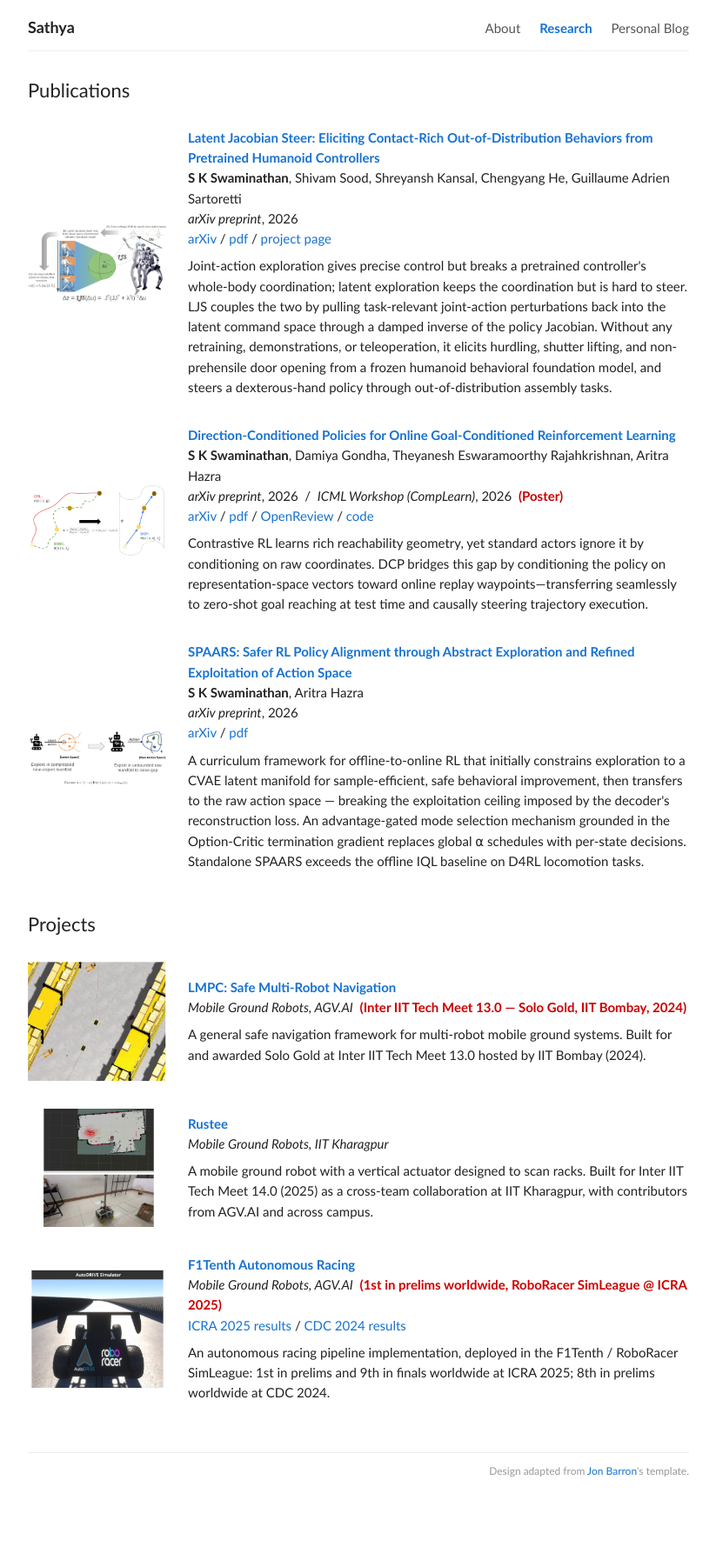
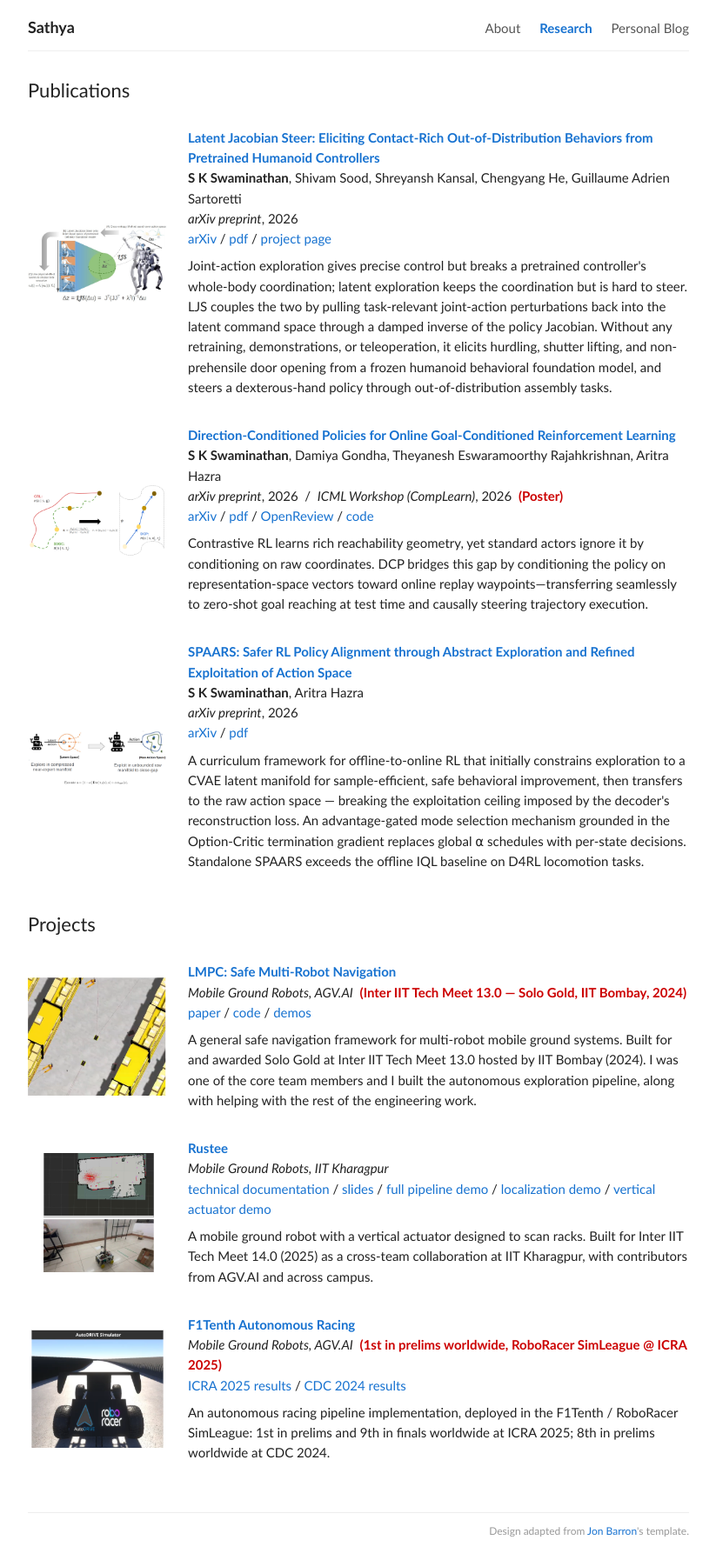
Before and after one commit to SwaminathanSK/SwaminathanSK.github.io, a Jekyll site: the page built from research/index.html, in a window 1280 px wide. Shown: the whole page at 87% size, without its empty margins (228-1051 px from the left). Built offline with Jekyll 4.4.1, drawn with Linux system fonts in a browser that asks for light colours; before the commit the page ends 1725 px from its top, so only the background shows below that.

Commit message:
LMPC and Rustee: host paper, docs and demos; update LMPC description
Co-Authored-By: Claude Opus 5.5 <noreply@anthropic.com>

```diff
--- a/_data/projects.yml
+++ b/_data/projects.yml
@@ -3,18 +3,30 @@
 #         links (optional list of {name, url}), description (HTML allowed).
 
 - title: "LMPC: Safe Multi-Robot Navigation"
-  url: https://drive.google.com/drive/folders/1kMHwjN7e0k1_4EG4s40Lq2ubOnjS5muA?usp=sharing
+  url: /assets/projects/lmpc/lmpc-paper.pdf
   image: /data/lmpc.png
   venue: "<em>Mobile Ground Robots, AGV.AI</em>"
   award: "Inter IIT Tech Meet 13.0 &mdash; Solo Gold, IIT Bombay, 2024"
+  links:
+    - { name: paper, url: "/assets/projects/lmpc/lmpc-paper.pdf" }
+    - { name: code, url: "https://anonymous.4open.science/r/LMPC-183D/" }
+    - { name: demos, url: "https://drive.google.com/file/d/1ZaZ38wU8JEv0yB1TTD7JmIYq7TV9XolR/view?usp=sharing" }
   description: >-
     A general safe navigation framework for multi-robot mobile ground systems. Built for and
-    awarded Solo Gold at Inter IIT Tech Meet 13.0 hosted by IIT Bombay (2024).
+    awarded Solo Gold at Inter IIT Tech Meet 13.0 hosted by IIT Bombay (2024). I was one of the
+    core team members and I built the autonomous exploration pipeline, along with helping with
+    the rest of the engineering work.
 
 - title: "Rustee"
-  url: https://drive.google.com/drive/folders/1lXl-5qMu_Pbhmaa6KIHqB2pyl5QDRKP-?usp=sharing
+  url: /assets/projects/rustee/rustee-technical-documentation.pdf
   image: /data/rustee.png
   venue: "<em>Mobile Ground Robots, IIT Kharagpur</em>"
+  links:
+    - { name: technical documentation, url: "/assets/projects/rustee/rustee-technical-documentation.pdf" }
+    - { name: slides, url: "/assets/projects/rustee/rustee-slides.pdf" }
+    - { name: full pipeline demo, url: "/assets/projects/rustee/rustee-full-pipeline-demo.mp4" }
+    - { name: localization demo, url: "/assets/projects/rustee/rustee-horizontal-localization.mp4" }
+    - { name: vertical actuator demo, url: "/assets/projects/rustee/rustee-vertical-actuator.mp4" }
   description: >-
     A mobile ground robot with a vertical actuator designed to scan racks. Built for Inter IIT
     Tech Meet 14.0 (2025) as a cross-team collaboration at IIT Kharagpur, with contributors
```
Also changed, not shown: 6 other files.
